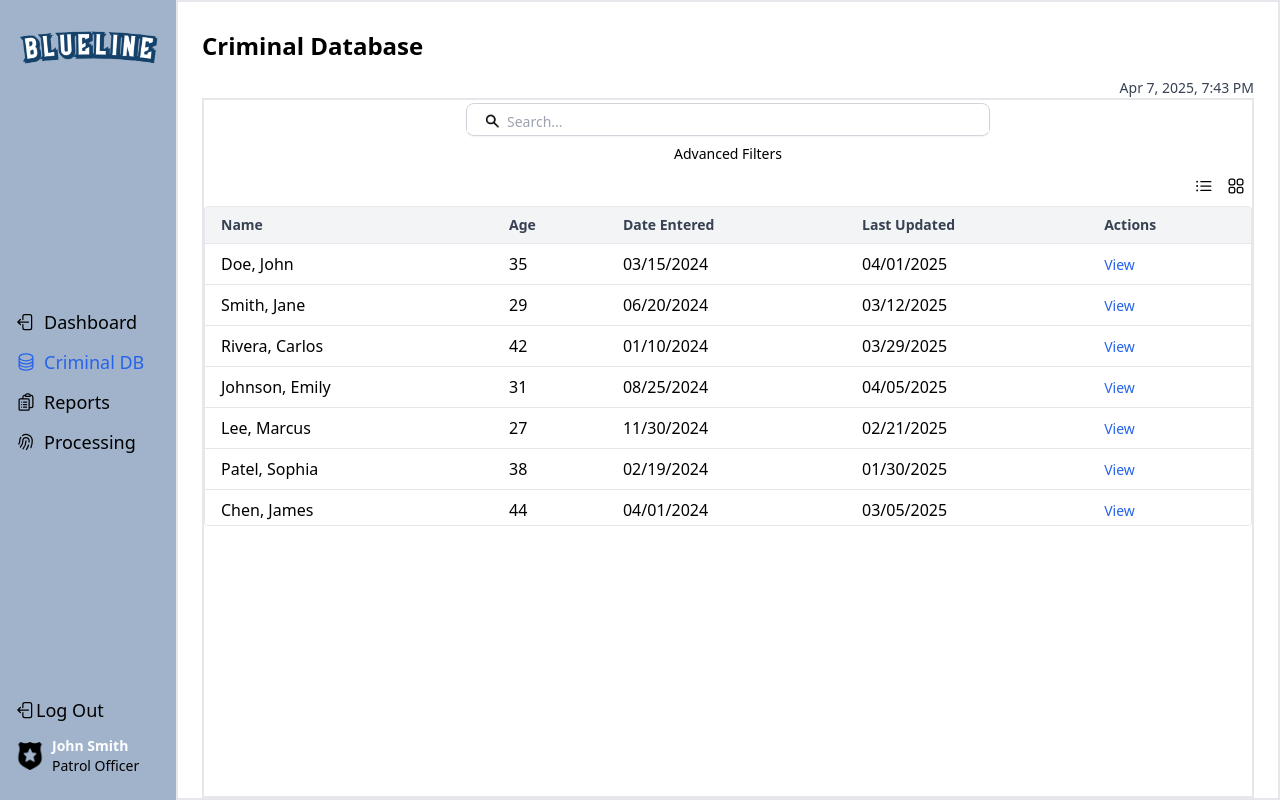
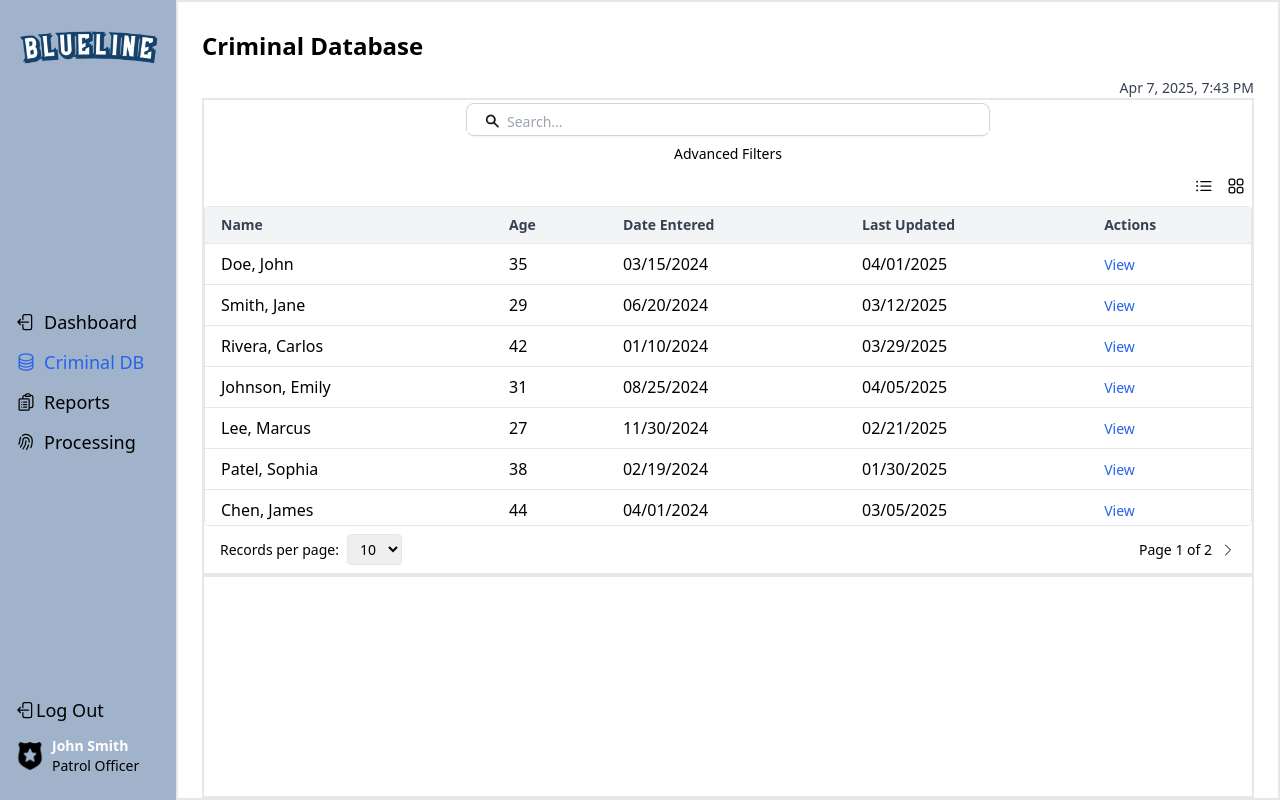
Before and after one commit to Jessalynnic/BlueLine, a React (Create React App) app in the folder blueline/: page /dashboard in a window 1280 px wide. Both pictures are taken after a click on the element "Criminal DB". Built offline with nearby package versions, Linux system fonts and the light colour scheme.

Commit message:
Added conditional arrows for page navigation on the search table

```diff
--- a/blueline/src/pages/components/tableLayout.js
+++ b/blueline/src/pages/components/tableLayout.js
@@ -1,4 +1,5 @@
 import React, { useState } from 'react';
+import { ChevronRightIcon, ChevronLeftIcon } from '@heroicons/react/24/outline';
 
 function CriminalTable({ data }) {
     const [currentPage, setCurrentPage] = useState(1);
@@ -7,10 +8,12 @@ function CriminalTable({ data }) {
     const indexOfLast = currentPage * recordsPerPage;
     const indexOfFirst = indexOfLast - recordsPerPage;
     const currentRecords = data.slice(indexOfFirst, indexOfLast);
+    const totalPages = Math.ceil(data.length / recordsPerPage);
 
     console.log("Current Records:", currentRecords);
 
     return (
+        <div>
             <div className="overflow-y-auto max-h-[320px] border rounded">
                 <table className="min-w-full bg-white">
                     <thead className="bg-gray-100 text-gray-700 text-sm">
@@ -39,6 +42,53 @@ function CriminalTable({ data }) {
                     </tbody>
                 </table>
             </div>
+            <div className="flex justify-between items-center mt-2 mb-2 px-4">
+                <label className="text-sm">
+                    Records per page:
+                    <select
+                        value={recordsPerPage}
+                        onChange={(e) => {
+                        setRecordsPerPage(Number(e.target.value));
+                        setCurrentPage(1); // reset to page 1
+                        }}
+                        className="ml-2 px-2 py-1 border rounded"
+                    >
+                        {[5, 10, 15, 20].map((n) => (
+                        <option key={n} value={n}>{n}</option>
+                        ))}
+                    </select>
+                </label>
+                <div className='flex flex-row items-center justify-center gap-2'>
+                    {currentPage > 1 && (
+                        <div
+                            onClick={() => {
+                                if (currentPage > 1) {
+                                setCurrentPage((prev) => prev - 1);
+                                }
+                            }}
+                        >
+                            <ChevronLeftIcon className="w-4 h-4" />
+                        </div>
+                    )}
+
+                    <span className="text-sm">
+                        Page {currentPage} of {totalPages}
+                    </span>
+
+                    {currentPage < totalPages && (
+                        <div
+                            onClick={() => {
+                                if (currentPage < totalPages) {
+                                setCurrentPage((prev) => prev + 1);
+                                }
+                            }}
+                        >
+                            <ChevronRightIcon className="w-4 h-4" />
+                        </div>
+                    )}
+                </div>
+            </div>
+        </div>
     );
 }
 
--- a/blueline/src/pages/criminalDB.js
+++ b/blueline/src/pages/criminalDB.js
@@ -45,6 +45,9 @@ const CriminalDB = () => {
             <div>
                 <CriminalTable data={criminals} />
             </div>
+            <div className="border-2 w-full">
+
+            </div>
 
         </div>
     );
```
Lines whose indentation alone changed are shown as unchanged.
